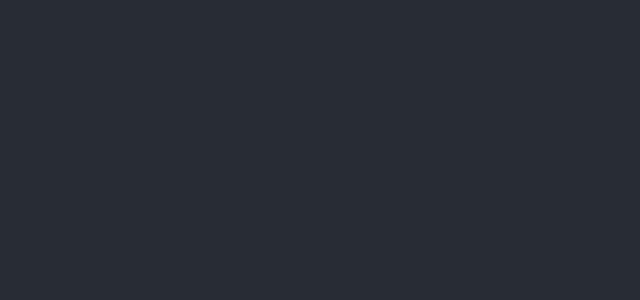
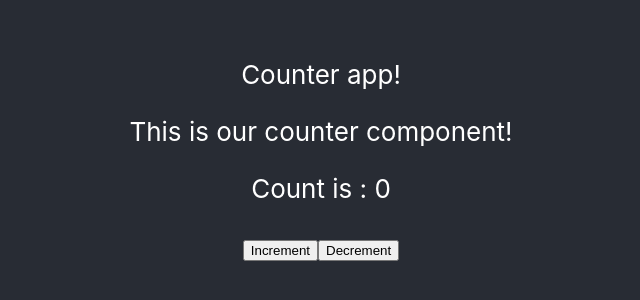
Before and after one commit to GowriKrishnamurthy/Create-React-App, a React (Create React App) app: page / in a window 1280 px wide. Shown: the part 240-540 px from the top of the page, without its empty margins (319-959 px from the left). Built offline with nearby package versions, Linux system fonts and the light colour scheme.

Commit message:
useState to update counter

```diff
--- a/src/App.js
+++ b/src/App.js
@@ -1,9 +1,12 @@
-import './App.css';
+import "./App.css";
+import Counter from "./Counter";
 
 function App() {
   return (
     <div className="App">
       <header className="App-header">
+        Counter app!
+        <Counter />
       </header>
     </div>
   );
--- /dev/null
+++ b/src/Counter.jsx
@@ -0,0 +1,18 @@
+import React from "react";
+
+const Counter = () => {
+  const [counter, setCounter] = React.useState(0);
+  const handleIncrement = () => {
+    setCounter(counter + 1);
+  };
+  return (
+    <div>
+      <p> This is our counter component!</p>
+      <p>Count is : {counter}</p>
+      <button onClick={handleIncrement}>Increment</button>
+      <button onClick={() => setCounter(counter - 1)}> Decrement</button>
+    </div>
+  );
+};
+
+export default Counter;
```
